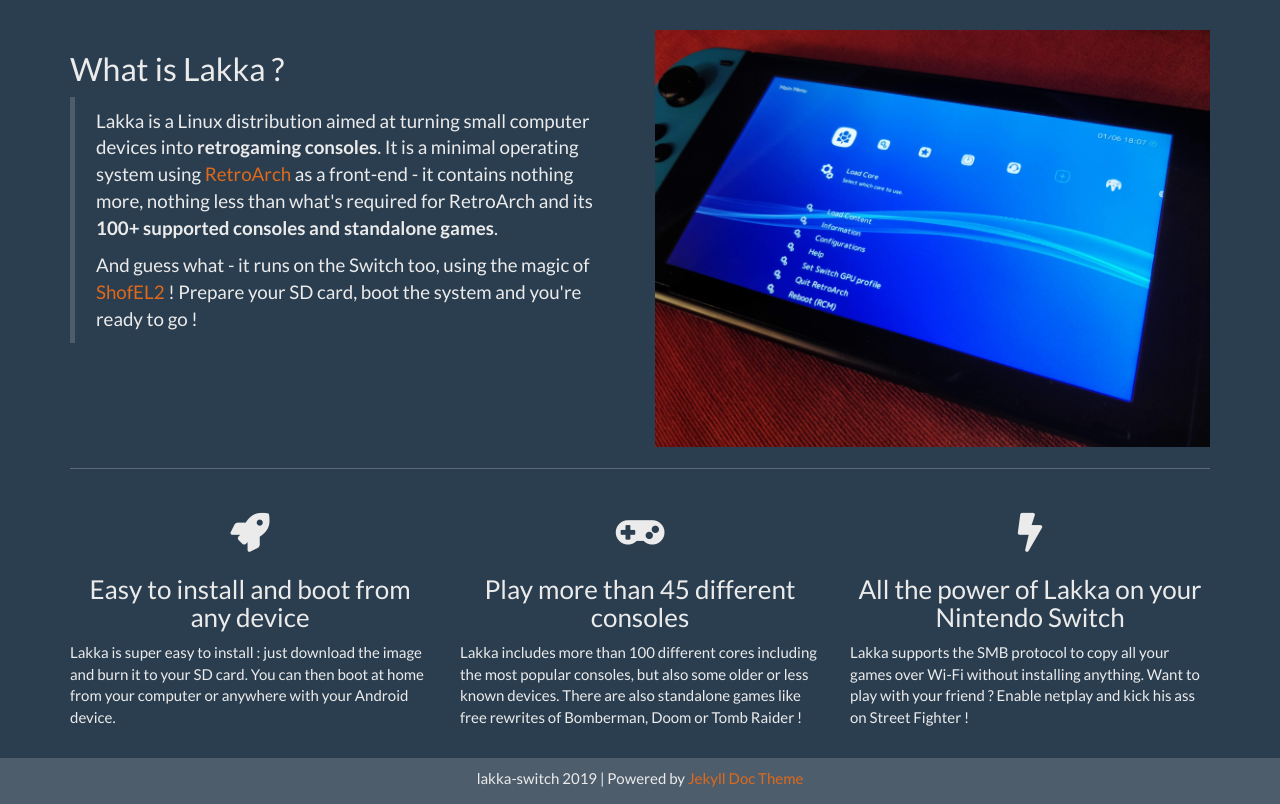
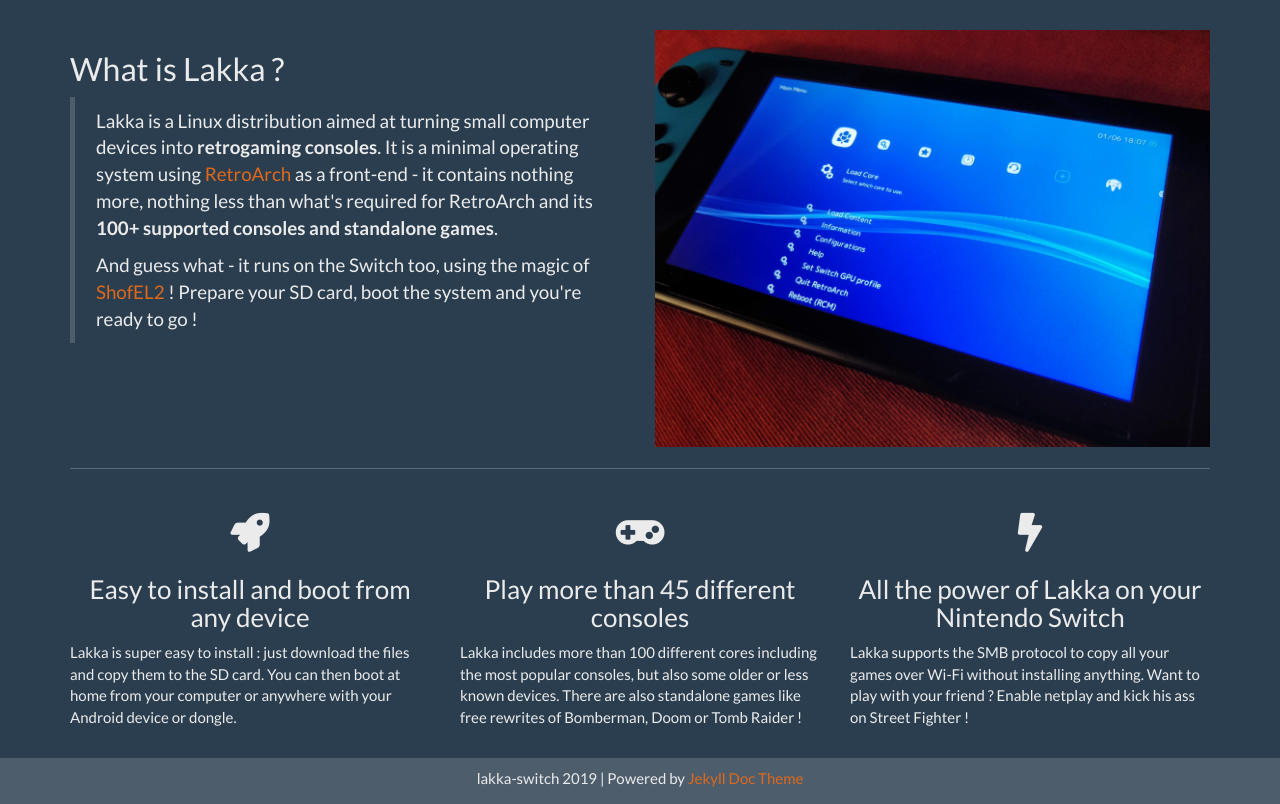
Before and after one commit to lakka-switch/documentation, a Jekyll site: the page built from index.html, in a window 1280 px wide and 1149 px high. Shown: the part 345-1149 px from the top of the window. Built offline with Jekyll 4.4.1, drawn with Linux system fonts in a browser that asks for light colours; nearby versions of some CDN libraries.

Commit message:
Update index.html

```diff
--- a/index.html
+++ b/index.html
@@ -32,7 +32,7 @@
         <div class="col-sm-4">
             <h1 class="text-center"><i class="fa fa-rocket" aria-hidden="true"></i></h1>
             <h3 class="text-center">Easy to install and boot from any device</h3>
-            <p>Lakka is super easy to install : just download the image and burn it to your SD card. You can then boot at home from your computer or anywhere with your Android device.
+            <p>Lakka is super easy to install : just download the files and copy them to the SD card. You can then boot at home from your computer or anywhere with your Android device or dongle.
             </p>
         </div>
         <div class="col-sm-4">
```
